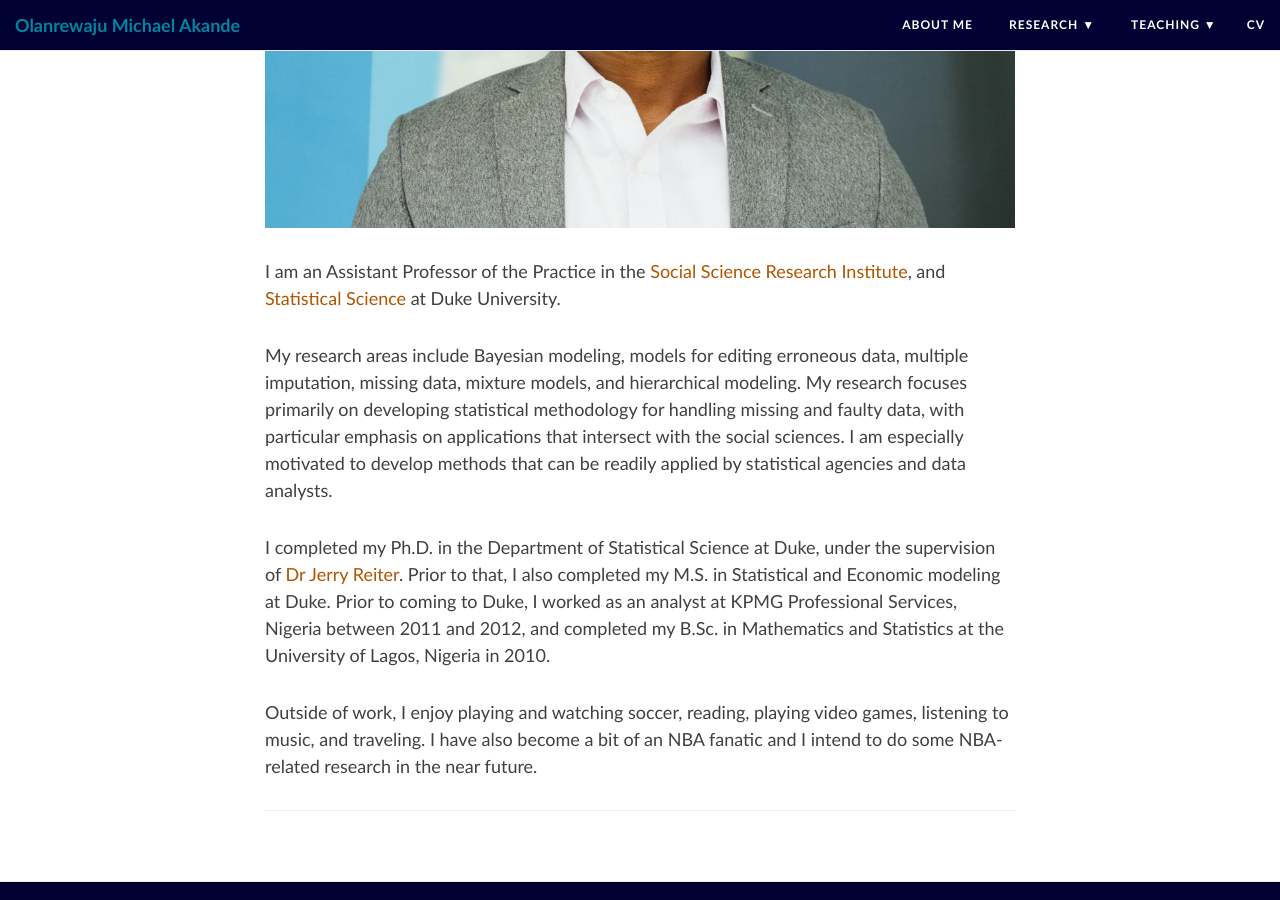
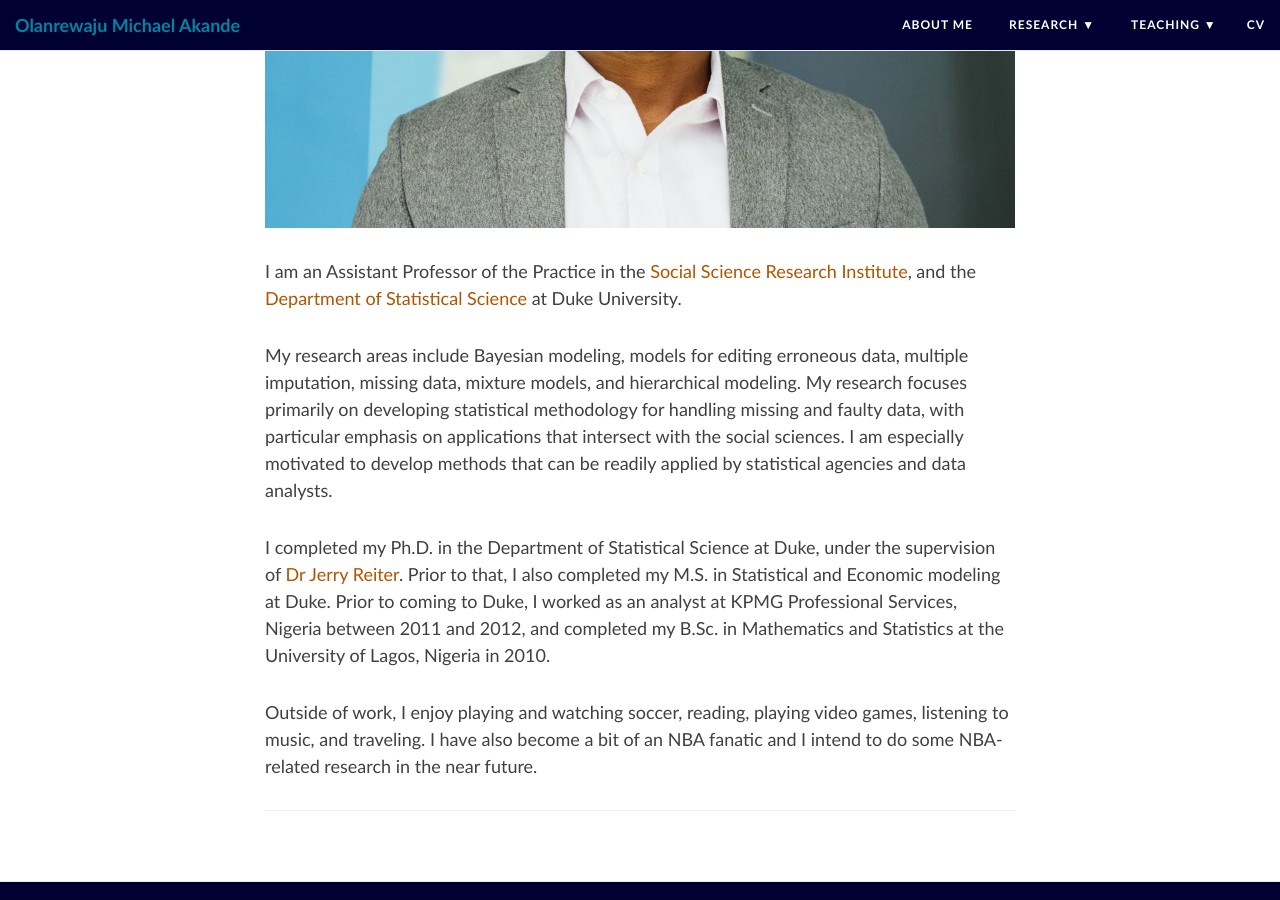
Before and after one commit to akandelanre/akandelanre.github.io, a Jekyll site: the page built from aboutme.md, in a window 1280 px wide and 900 px high, scrolled down 550 px. Built offline with Jekyll 4.4.1, drawn with Linux system fonts in a browser that asks for light colours; nearby versions of some CDN libraries.

Commit message:
Minor update to aboutme

```diff
--- a/aboutme.md
+++ b/aboutme.md
@@ -4,7 +4,7 @@
 ---
 ![](https://akandelanre.github.io/img/profile-pic.jpg)
 
-I am an Assistant Professor of the Practice in the [Social Science Research Institute](https://ssri.duke.edu), and [Statistical Science](https://stat.duke.edu) at Duke University.
+I am an Assistant Professor of the Practice in the [Social Science Research Institute](https://ssri.duke.edu), and the [Department of Statistical Science](https://stat.duke.edu) at Duke University.
 
 My research areas include Bayesian modeling, models for editing erroneous data, multiple imputation, missing data, mixture models, and hierarchical modeling. My research focuses primarily on developing statistical methodology for handling missing and faulty data, with particular emphasis on applications that intersect with the social sciences. I am especially motivated to develop methods that can be readily applied by statistical agencies and data analysts.
 
```
